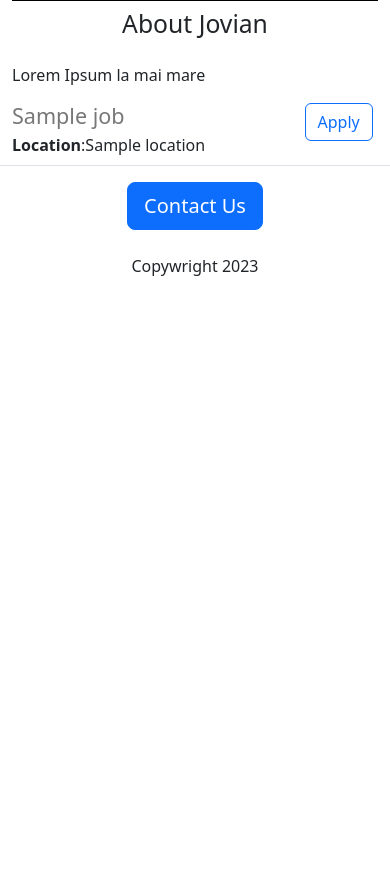
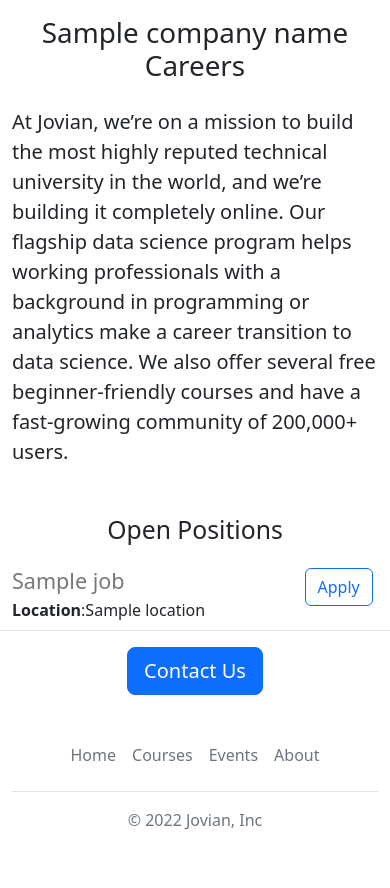
Before and after one commit to Polver/jovian-careers-website, a Flask app: template templates/home.html in a window 390 px wide. Shown: the part 424-1312 px from the top of the page. Before the commit the page ends 700 px from the top, so only its background shows below. Run offline with Flask 2, Linux system fonts and the light colour scheme; the template is opened without the code that fills it: most values are stand-ins (such as "Sample title", 1, 10 or a date in 2020).

Commit message:
functional and  estethic improvment

```diff
--- /dev/null
+++ b/templates/footer.html
@@ -0,0 +1,12 @@
+<div class="container">
+  <footer class="py-3 my-4">
+    <ul class="nav justify-content-center border-bottom pb-3 mb-3">
+      <li class="nav-item"><a  target="_blank" href="https://www.jovian.ai" class="nav-link px-2 text-muted">Home</a></li>
+      <li class="nav-item"><a  target="_blank" href="https://jovian.ai/learn" class="nav-link px-2 text-muted">Courses</a></li>
+
+      <li class="nav-item"><a target="_blank" href="https://jovian.ai/events" class="nav-link px-2 text-muted">Events</a></li>
+      <li class="nav-item"><a  target="_blank" href="https://jovian.ai/about" class="nav-link px-2 text-muted">About</a></li>
+    </ul>
+    <p class="text-center text-muted">&copy; 2022 Jovian, Inc</p>
+  </footer>
+</div>
--- a/templates/home.html
+++ b/templates/home.html
@@ -1,35 +1,46 @@
 <!DOCTYPE html>
 <html>
   <head>
-    <title> Jovian Careers</title>
+    <title>Jovian Careers</title>
     <meta charset="utf-8">
     <meta name="viewport" content="width=device-width, initial-scale=1">
-    <title>Bootstrap demo</title>
-    <link href="https://cdn.jsdelivr.net/npm/bootstrap@5.3.0-alpha2/dist/css/bootstrap.min.css" rel="stylesheet" integrity="sha384-aFq/bzH65dt+w6FI2ooMVUpc+21e0SRygnTpmBvdBgSdnuTN7QbdgL+OapgHtvPp" crossorigin="anonymous">
+    <link href="https://cdn.jsdelivr.net/npm/bootstrap@5.2.0-beta1/dist/css/bootstrap.min.css" rel="stylesheet" integrity="sha384-0evHe/X+R7YkIZDRvuzKMRqM+OrBnVFBL6DOitfPri4tjfHxaWutUpFmBp4vmVor" crossorigin="anonymous">
     <style>
-      #banner{
+      #banner {
         height: 360px;
         width: 100%;
         object-fit:cover;
+        margin-bottom: 16px;
       }
     </style>
   </head>
   <body>
+    {% include 'nav.html' %}
+    <img class="img-fluid" id="banner" src="https://jovian-careers-website.aakashns.repl.co/static/banner.jpeg" >
     <div class="container">
-    <h1 class="text-center mt-2 mb-4">Jovian Careers</h1>
-    <img  id="banner" src="https://jovian-careers-website.polver.repl.co/static/banner.jpg" height="320">
-  <h2 class="text-center mt-2 mb-4">About Jovian</h2>
-  <p class='bodytext'>Lorem Ipsum la mai mare</p>
+      <h1 class="text-center mt-2 mb-4">
+        {{company_name}} Careers
+      </h1>
+      <div class="row" style="margin-bottom:32px">
+        <div class="col-md-6">
+      <p class="lead">
+        At Jovian, we’re on a mission to build the most highly reputed technical university in the world, and we’re building it completely online. Our flagship data science program helps working professionals with a background in programming or analytics make a career transition to data science. We also offer several free beginner-friendly courses and have a fast-growing community of 200,000+ users.
+      </p>
+        </div>
+        <div class="d-none d-md-block col-md-6">
+        <img src="/static/people.jpg" style="height:320px;border-radius:4px;">
+        </div>
+      </div>
+      <h2 class="text-center mt-2 mb-4">Open Positions</h2>
       <div>
-        {% for job in jobs%}
-        {% include 'jobitem.html'%}
-        {% endfor%}
+        {% for job in jobs %}
+          {% include 'jobitem.html' %}
+        {% endfor %}
       </div>
       <div class="text-center">
-       <button class="btn btn-primary btn-lg">Contact Us</button>
-      <p class="mt-4">Copywright 2023</p>
+      <a class="btn btn-primary btn-lg" href="mailto:hello@jovian.ai?subject=Question%20about%20Job%20Opernings&body=My%20name%3A%20%3Cyour%20name%20here%3E%0D%0A%0D%0AMy%20questions%3A%20%3Center%20question%20here%3E%0D%0A">Contact Us</a>
       </div>
     </div>
-
+    {% include 'footer.html' %}
   </body>
 </html>
--- /dev/null
+++ b/templates/nav.html
@@ -0,0 +1,9 @@
+<nav class="navbar shadow-sm fixed-top bg-white">
+  <div class="container-fluid">
+    <a class="navbar-brand" href="#">
+      <img src="/static/logo.svg" alt="" width="30" height="24" class="d-inline-block align-text-top">
+      Jovian
+    </a>
+  </div>
+</nav>
+<div style="height:56px"></div>
```
Also changed, not shown: static/logo.svg (added), 1 other file. Lines whose indentation alone changed are shown as unchanged.
